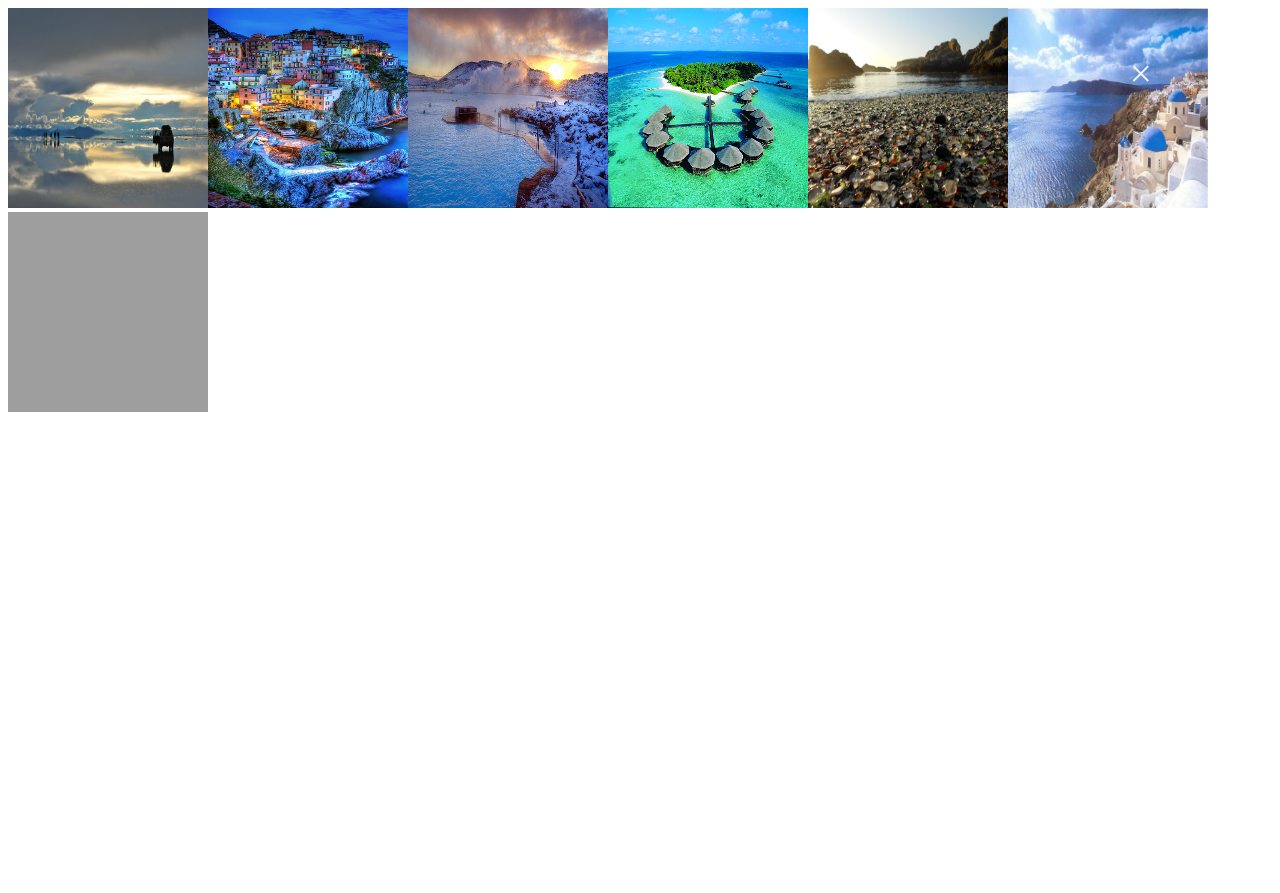
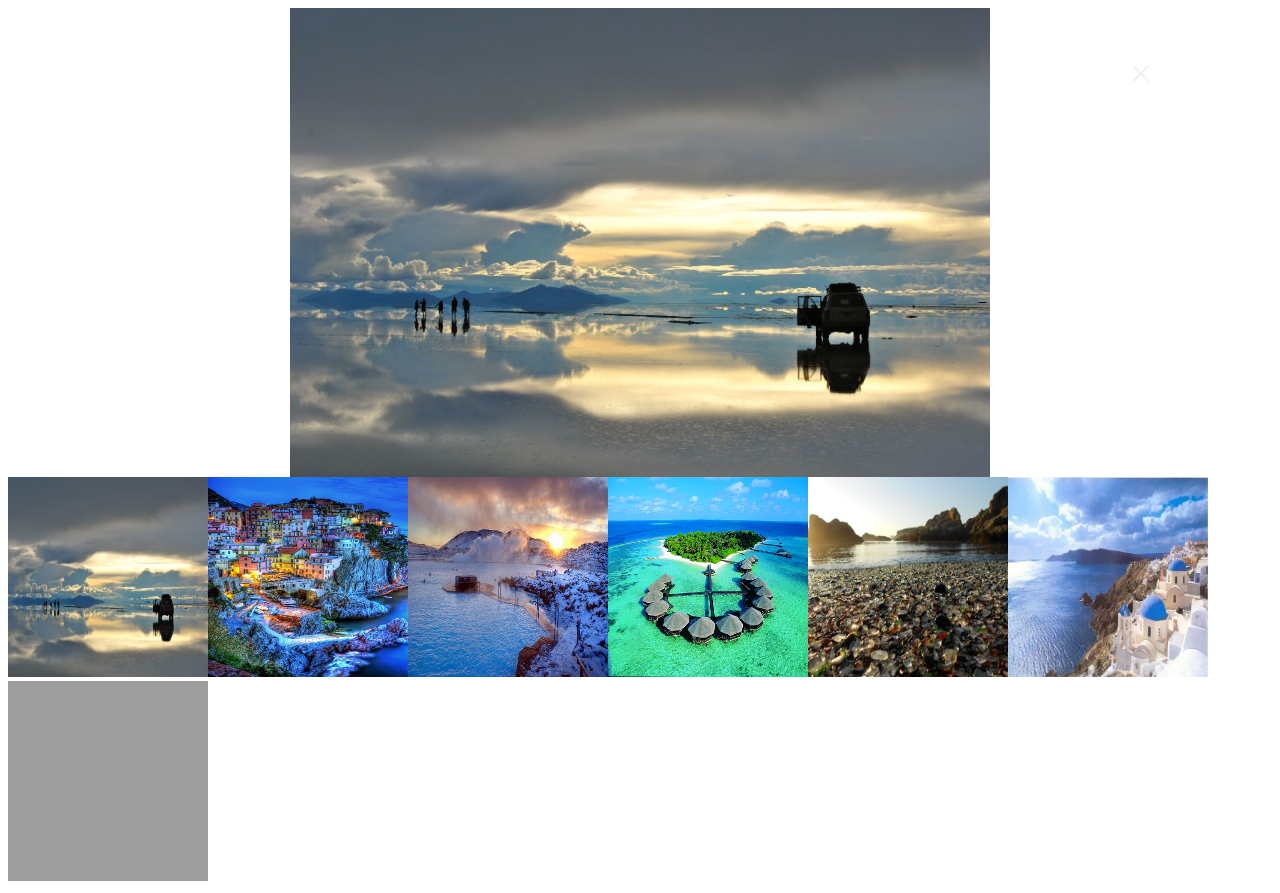
Before and after one commit to nadirbashir/js-Chapter53-57, a plain HTML site: page index.html in a window 1280 px wide. Both pictures are taken after a click on the picture 108 px from the left and 108 px from the top of the page. Before the commit the page ends 800 px from the top, so only its background shows below. Drawn offline with Linux system fonts and the light colour scheme; grey boxes are pictures that could not be loaded.

Commit message:
display modal function add

```diff
--- a/app.js
+++ b/app.js
@@ -1,5 +1,13 @@
 imgPaths = ["./images/1.jpg", "./images/2.jpg", "./images/3.jpg", "./images/4.png", "./images/5.jpg", "./images/6.jpg", "./images/7.png"];
 var imageBox = document.getElementById("images");
 for(var i = 0; i < imgPaths.length; i++){
-    imageBox.innerHTML += "<img src = '"+ imgPaths[i] +"'width = '200px' height = '200px' onClick = 'displayModal()'>"
+    imageBox.innerHTML += "<img src = '"+ imgPaths[i] +"'width = '200px' height = '200px' onClick = 'displayModal(this)'>"
 }
+
+function displayModal(x){
+    var modal = document.getElementById("modal");
+    modal.classList.add('modal-open');
+    modal.classList.remove('modal-close');
+    modal.style.display = 'block';
+    document.getElementById("modal-img").src = x.src;
+}
```
Also changed, not shown: index.html (line endings or trailing spaces).
